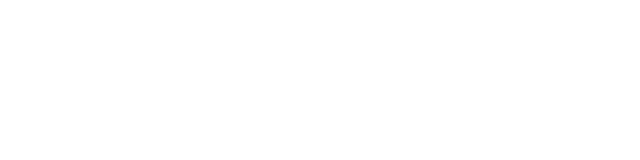
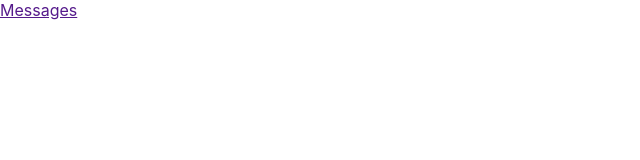
Before and after one commit to AlehBarushka/DEV-COMMUNITY, a React (Create React App) app: page / in a window 1280 px wide. Shown: the top 160 px of the page, without its empty margins (0-640 px from the left). Built offline with nearby package versions, Linux system fonts and the light colour scheme.

Commit message:
first commit

```diff
--- a/src/App.js
+++ b/src/App.js
@@ -1,4 +1,4 @@
-import "./App.css";
+import './App.css';
 
 function App() {
   return (
@@ -6,7 +6,7 @@
       <header className="header"></header>
       <nav className="nav">
         <div>
-          <a href=""></a>
+          <a href="">Messages</a>
         </div>
         <div>
           <a href=""></a>
```
